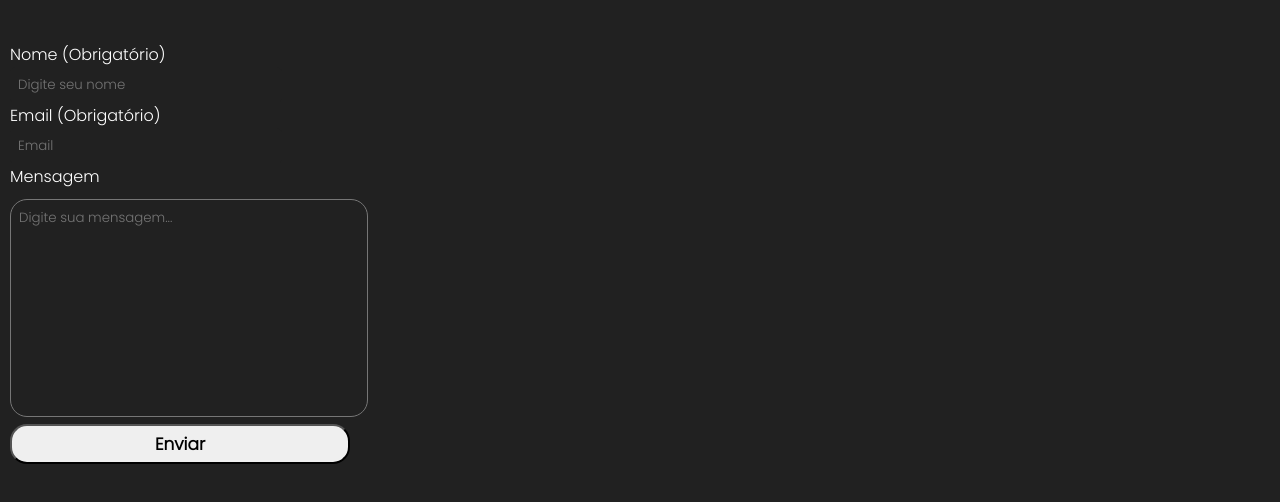
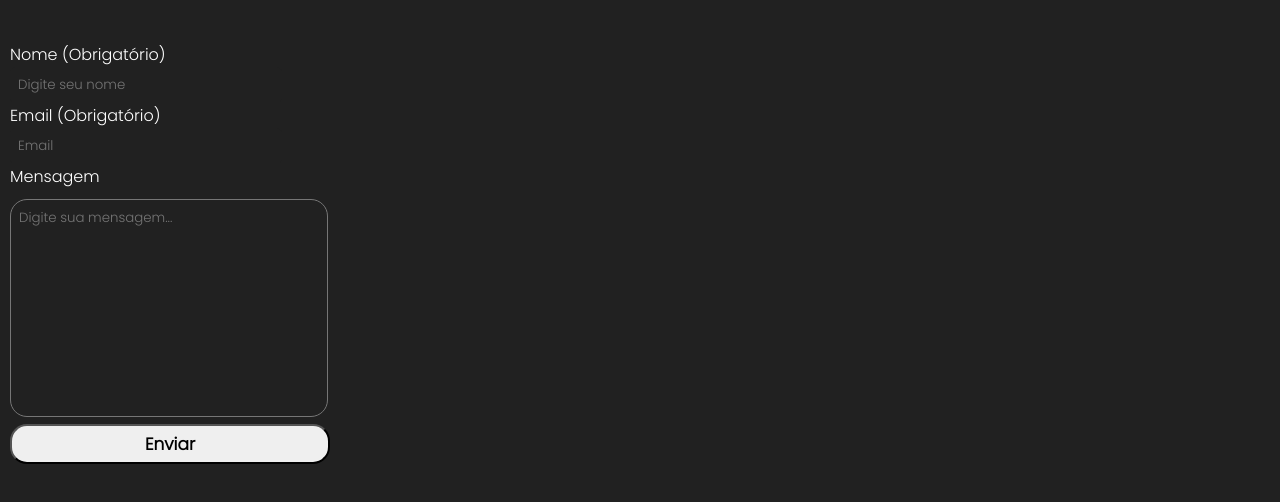
Before and after one commit to leandroroberto/AprendendoFlexBox, a plain HTML site: page FlexBoxExercicio/contato.html in a window 1280 px wide. Shown: the part 280-782 px from the top of the page. Drawn offline with Linux system fonts and the light colour scheme.

Commit message:
consertado textarea da pagina contato

```diff
--- a/FlexBoxExercicio/css/style.css
+++ b/FlexBoxExercicio/css/style.css
@@ -133,7 +133,7 @@ header img{
     background-color: #212121;
     padding: 8px;
     margin-top: 10px;
-    width: 340px;
+    width: 300px;
 }
 
 
@@ -142,7 +142,7 @@ header img{
 }
 
 .formulario #submit{
-    width: 340px;
+    width: 320px;
     height: 40px;
     color: black;
     cursor: pointer;
```
